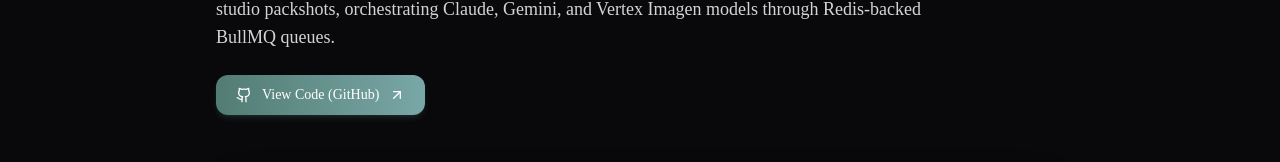
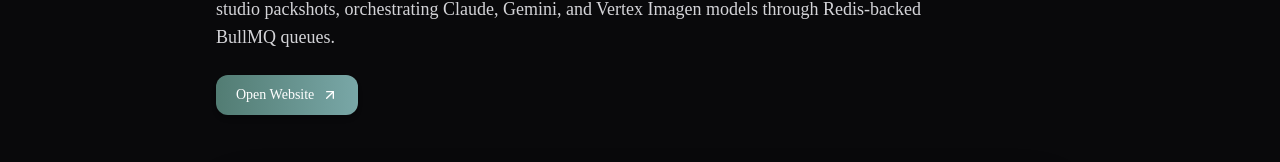
Before and after one commit to abdulboriy6863/aboutme, a Next.js app: page /en/projects/romimi in a window 1280 px wide. Shown: the part 389-551 px from the top of the page. Built offline with nearby package versions, Linux system fonts and the light colour scheme; grey boxes are pictures that could not be loaded.

Commit message:
feat(romimi): update CTA button label to 'Saytni ochish' (Open Site)

```diff
--- a/src/app/[locale]/projects/romimi/page.tsx
+++ b/src/app/[locale]/projects/romimi/page.tsx
@@ -87,10 +87,9 @@ export default function RomimiProjectPage() {
                 href="https://romimi-gemini-front-production.up.railway.app/signup?redirect=%2F"
                 target="_blank"
                 rel="noopener noreferrer"
-                className="group/btn inline-flex items-center gap-2.5 px-5 py-2.5 rounded-xl bg-gradient-to-r from-[#527c73] to-[#79a7a7] hover:opacity-95 text-white font-medium text-sm shadow-md shadow-[#527c73]/20 transition-all active:scale-95"
+                className="group/btn inline-flex items-center gap-2 px-5 py-2.5 rounded-xl bg-gradient-to-r from-[#527c73] to-[#79a7a7] hover:opacity-95 text-white font-medium text-sm shadow-md transition-all active:scale-95"
               >
-                <Github className="w-4 h-4" />
-                <span>{t("sourceCode")}</span>
+                <span>{t("openSite")}</span>
                 <ArrowUpRight className="w-4 h-4 group-hover/btn:translate-x-0.5 group-hover/btn:-translate-y-0.5 transition-transform duration-200" />
               </a>
             </div>
--- a/src/messages/en.json
+++ b/src/messages/en.json
@@ -391,7 +391,8 @@
     "role": "Solo Backend Engineer — API, AI Orchestration, Queues, Data Modeling & Deployment (2026)",
     "title": "ROMIMI — AI-Driven Ad-Creative & Packshot Studio",
     "summary": "Production-grade NestJS backend converting raw product photos into brand-aligned ad creatives and studio packshots, orchestrating Claude, Gemini, and Vertex Imagen models through Redis-backed BullMQ queues.",
-    "sourceCode": "View Code (GitHub)",
+    "openSite": "Open Website",
+    "sourceCode": "Open Website",
     "metrics": [
       { "value": "107", "label": "REST endpoints (15 controllers)" },
       { "value": "~32K", "label": "Source lines (TypeScript)" },
--- a/src/messages/ko.json
+++ b/src/messages/ko.json
@@ -391,7 +391,8 @@
     "role": "단독 백엔드 엔지니어 — API, AI 오케스트레이션, 비동기 큐, 데이터 모델링 및 배포 (2026)",
     "title": "ROMIMI — AI 광고 크리에이티브 & 팩샷 스튜디오",
     "summary": "원시 제품 사진을 브랜드 스타일의 광고 크리에이티브 및 스튜디오 팩샷으로 자동 생성하는 프로덕션급 NestJS 백엔드 — Redis/BullMQ 큐를 통해 Claude, Gemini, Vertex Imagen 모델을 오케스트레이션.",
-    "sourceCode": "소스 코드 보기 (GitHub)",
+    "openSite": "사이트 열기",
+    "sourceCode": "사이트 열기",
     "metrics": [
       { "value": "107개", "label": "REST 엔드포인트 (15개 컨트롤러)" },
       { "value": "~32K", "label": "TypeScript 소스 코드 라인" },
--- a/src/messages/uz.json
+++ b/src/messages/uz.json
@@ -391,7 +391,8 @@
     "role": "Yagona backend muhandisi — API, sunʼiy intellekt orkestratsiyasi, navbatlar (queues), maʼlumotlar modeli va joylashtirish (deployment) 2026",
     "title": "ROMIMI — AI-Driven Ad-Creative & Packshot Studio",
     "summary": "Mahsulotlarning xom fotosuratlarini brend uslubidagi reklama kreativlari va studiya sifatidagi tasvirlarga aylantiruvchi, Redis asosidagi BullMQ navbatlari orqali Claude, Gemini va Vertex Imagen modellarini boshqaruvchi ishlab chiqarish darajasidagi NestJS backend.",
-    "sourceCode": "Kodni ko'rish (GitHub)",
+    "openSite": "Saytni ochish",
+    "sourceCode": "Saytni ochish",
     "metrics": [
       { "value": "107 ta", "label": "REST endpointlar (15 kontroller)" },
       { "value": "~32K", "label": "manba kod qatorlari (TypeScript)" },
```
